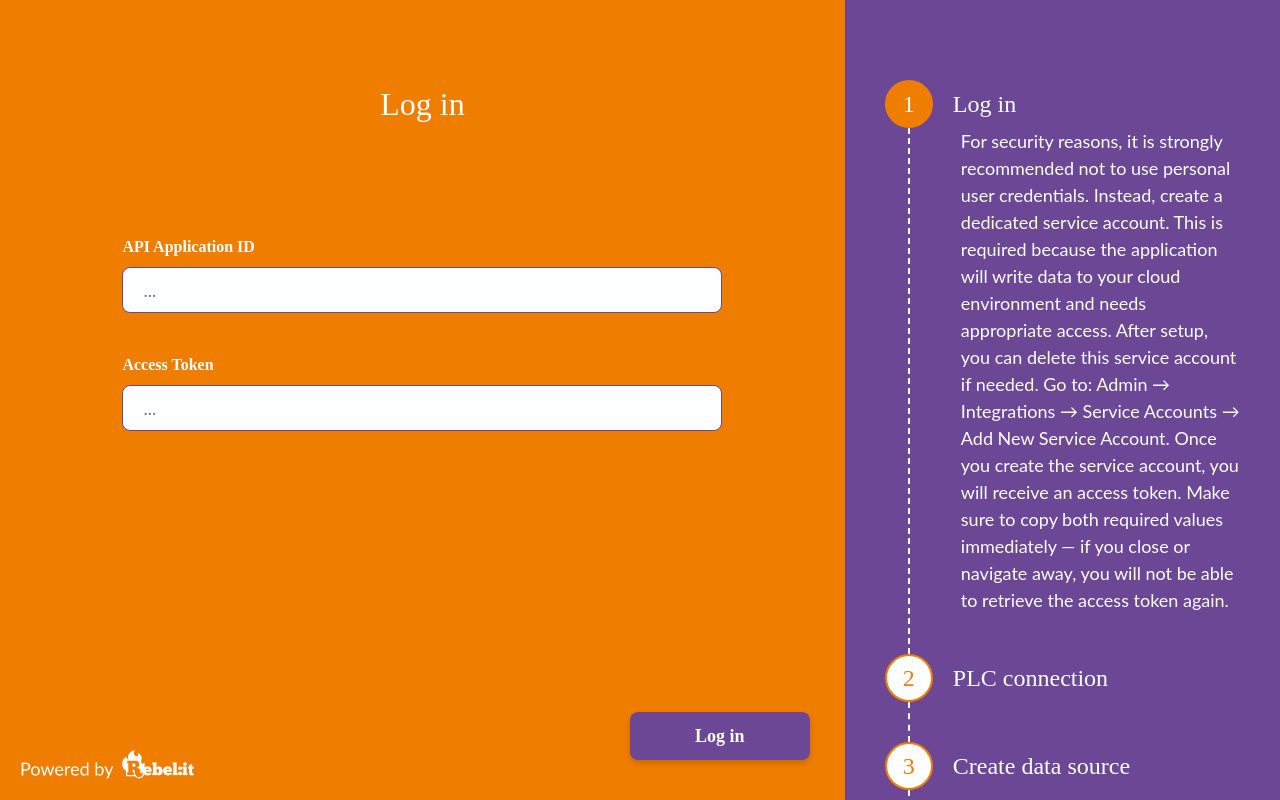
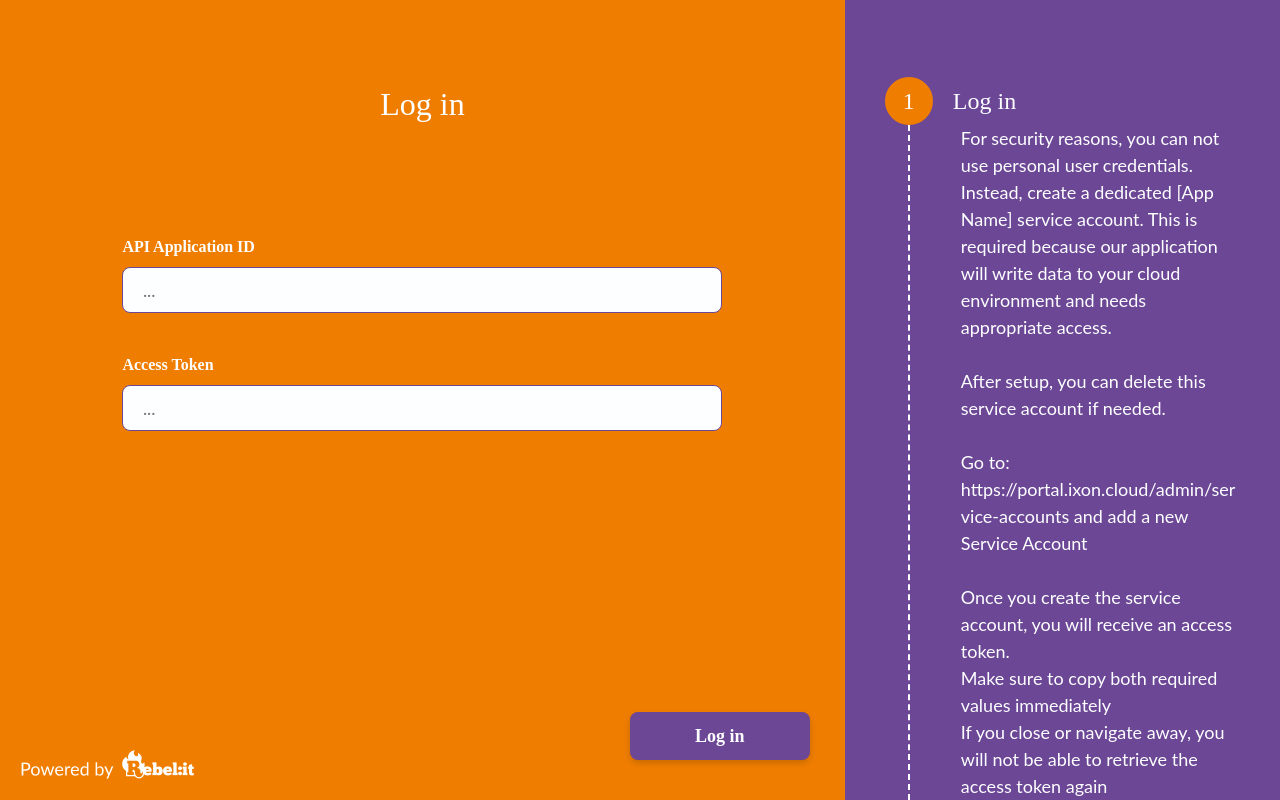
Before and after one commit to Rebel-it/rebel-ot-discover-edgeapp, a React (Vite) app in the folder src/Rebelit.OT.Discover.EdgeApp.WebApp/: page / in a window 1280 px wide. Both pictures are taken after a click on the button "Start". Built offline with nearby package versions, Linux system fonts and the light colour scheme; a web font is replaced by a local one.

Commit message:
updated startpage and plc connect page with new design changes

```diff
--- a/src/Rebelit.OT.Discover.EdgeApp.WebApp/src/components/molecules/formField/FormField.module.css
+++ b/src/Rebelit.OT.Discover.EdgeApp.WebApp/src/components/molecules/formField/FormField.module.css
@@ -10,7 +10,20 @@
     color: var(--white);
   }
 
+  .inputWrapper {
+    display: flex;
+    align-items: center;
+    gap: 8px;
+
+    .prefix {
+      font-family: Lato, serif;
+      font-weight: 400;
+      font-size: 1.8rem;
+      color: var(--white);
+    }
+
     input {
+      flex: 1;
       background-color: var(--white);
       font-family: Lato, serif;
       font-weight: 400;
@@ -22,6 +35,8 @@
 
       &::placeholder {
         color: #747474;
+        font-style: italic;
       }
     }
   }
+}
--- a/src/Rebelit.OT.Discover.EdgeApp.WebApp/src/components/molecules/formField/FormField.tsx
+++ b/src/Rebelit.OT.Discover.EdgeApp.WebApp/src/components/molecules/formField/FormField.tsx
@@ -11,13 +11,16 @@ type Props = {
   required?: boolean;
   placeholder?: string;
   invalidText?: string;
+  prefix?: string;
 }
 
 function FormField({ id, label, value, onChange,
-  type = 'text', required, placeholder, invalidText }: Readonly<Props>) {
+  type = 'text', required, placeholder, invalidText, prefix }: Readonly<Props>) {
   return (
     <div className={styles.formField}>
       <label htmlFor={id}>{label}</label>
+      <div className={styles.inputWrapper}>
+        {prefix && <span className={styles.prefix}>{prefix}</span>}
         <input
           id={id}
           type={type}
@@ -27,6 +30,8 @@ function FormField({ id, label, value, onChange,
           required={required}
           placeholder={placeholder}
         />
+      </div>
+
       {invalidText && <WarningTag invalidText={invalidText} />}
     </div>
   )
--- a/src/Rebelit.OT.Discover.EdgeApp.WebApp/src/components/molecules/wizardStepComponent/WizardStepComponent.module.css
+++ b/src/Rebelit.OT.Discover.EdgeApp.WebApp/src/components/molecules/wizardStepComponent/WizardStepComponent.module.css
@@ -31,5 +31,9 @@
   .description {
     padding-left: 76px;
     font-size: 1.8rem;
+
+    p {
+      white-space: pre-line;
+    }
   }
 }
--- a/src/Rebelit.OT.Discover.EdgeApp.WebApp/src/models/WizardStep.ts
+++ b/src/Rebelit.OT.Discover.EdgeApp.WebApp/src/models/WizardStep.ts
@@ -1,5 +1,3 @@
-import { Pages } from "./Pages";
-
 export const WizardStep = {
     start: {
       title: "",
@@ -7,11 +5,11 @@ export const WizardStep = {
     },
     login: {
       title: "Log in",
-      description: "For security reasons, it is strongly recommended not to use personal user credentials. Instead, create a dedicated service account. This is required because the application will write data to your cloud environment and needs appropriate access.\n\nAfter setup, you can delete this service account if needed.\n\nGo to: Admin → Integrations → Service Accounts → Add New Service Account.\n\nOnce you create the service account, you will receive an access token. Make sure to copy both required values immediately — if you close or navigate away, you will not be able to retrieve the access token again.",
+      description: "For security reasons, you can not use personal user credentials. Instead, create a dedicated [App Name] service account. This is required because our application will write data to your cloud environment and needs appropriate access.\n\nAfter setup, you can delete this service account if needed.\n\nGo to:\nhttps://portal.ixon.cloud/admin/service-accounts and add a new Service Account\n\nOnce you create the service account, you will receive an access token.\nMake sure to copy both required values immediately\nIf you close or navigate away, you will not be able to retrieve the access token again",
     },
     plcConnect: {
       title: "PLC connection",
-      description: "You must be connected to your machine via VPN. This requirement is also indicated on the start screen. \n\nEnter the endpoint URL or IP address of your machine. This information is not provided automatically, so you will need to obtain it yourself.\n\nYou can also optionally provide a username and password for authentication. If required, simply enable the checkbox and fill in the credentials.",
+      description: "Enter the OPC server address of your machine. This information is not provided automatically, so you will need to obtain it yourself.\n\nIf your server requires authentication, you can enable the checkbox and provide a username and password.",
     },
     source: {
       title: "Create data source",
--- a/src/Rebelit.OT.Discover.EdgeApp.WebApp/src/pages/plcConnectPage/PlcConnect.tsx
+++ b/src/Rebelit.OT.Discover.EdgeApp.WebApp/src/pages/plcConnectPage/PlcConnect.tsx
@@ -108,16 +108,17 @@ function PlcConnect() {
         <div className={styles.formFieldWrapper}>
           <FormField
             id="ipAddress"
-            label="OPC Server Address"
+            label="OPC UA Server Address"
             value={plcObject.OpcUaServerAddress}
             onChange={(value) => setPlcProperty("OpcUaServerAddress", value)}
             required
-            placeholder="OPC://"
+            placeholder="127.0.0.1:4840"
             invalidText={opcUaServerAddressMissing ? "OPC Server Address is required" : ""}
+            prefix="opc.tcp://"
           />
 
           <Checkbox
-            label="Use PLC username and password"
+            label="This server requires authentication"
             checked={useCredentials}
             onChange={handleUseCredentialsChange}
           />
--- a/src/Rebelit.OT.Discover.EdgeApp.WebApp/src/pages/startPage/StartPage.tsx
+++ b/src/Rebelit.OT.Discover.EdgeApp.WebApp/src/pages/startPage/StartPage.tsx
@@ -8,7 +8,7 @@ import { useWizard } from "../../context/WizardContext";
 function StartPage() {
   const navigate = useNavigate();
   const { deleteCompletedSteps } = useWizard();
-  const description = "With the [OPC & Discovery App], you can easily connect your machines to the cloud using your IXON device. This enables you to remotely monitor your factory and keep full visibility over your operations.\n\nTo get started, we’ll guide you through a simple setup wizard. In just 7 steps, you’ll configure your IXON device. The process takes approximately [X] minutes.\n\nNote: you need to be connected to your machine via VPN.";
+  const description = "With the [OPC UA & Discovery App], you can easily connect your machines to the cloud using your IXON Secure Edge Pro. This enables you to remotely monitor and keep full visibility over your operations.\n\nTo get started, we’ll guide you through a simple setup wizard. In just 7 easy steps, you’ll configure your IXON Secure Edge Pro. The process takes approximately [X] minutes.\n\nNote: You need to be connected to your IXON Secure Edge Proc via VPN.";
 
   useEffect(() => {
     deleteCompletedSteps();
```
Lines whose indentation alone changed are shown as unchanged.
